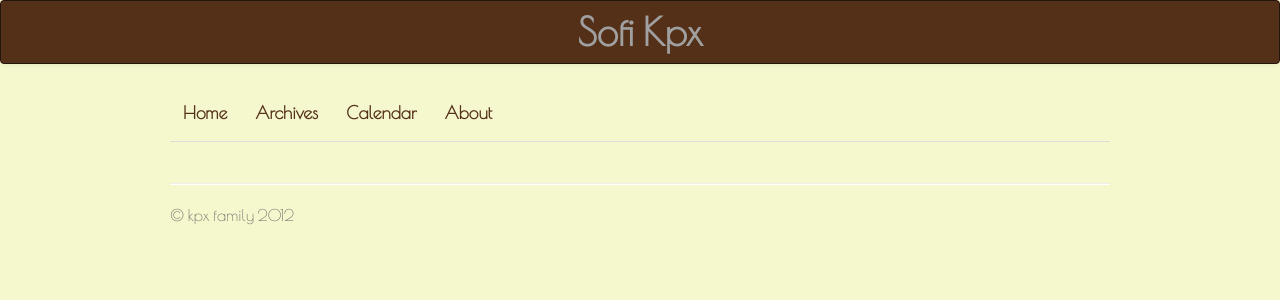
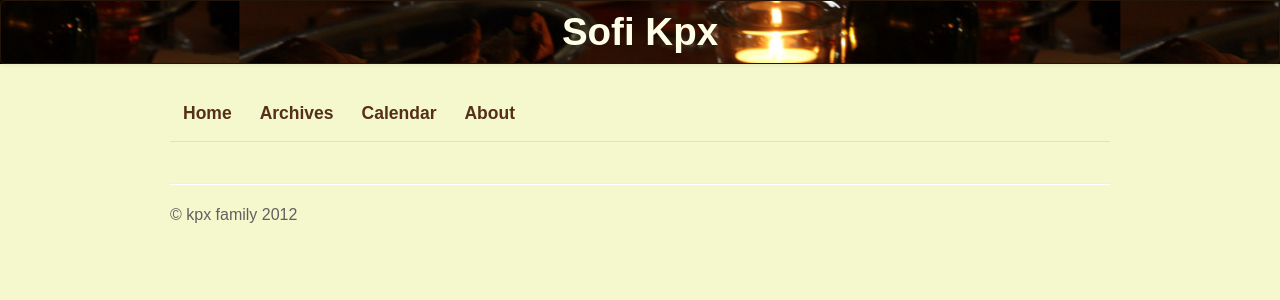
Before and after one commit to kpx13/sofi, a Django app: template templates/home.html in a window 1280 px wide. Shown: the top 300 px of the page. Run offline with Django 3.2, Linux system fonts and the light colour scheme; the template is opened without the code that fills it, so the values that code supplies are empty; parts of the project's set-up code (start-up, migrations or seed data) failed here and were passed over; some libraries are stand-ins or nearby versions.

Commit message:
new edits

```diff
--- a/site_static/css/style.css
+++ b/site_static/css/style.css
@@ -1,5 +1,10 @@
-@import url(http://fonts.googleapis.com/css?family=Poiret+One&subset=cyrillic,latin);
-* {font-family: 'Poiret One', sans-serif !important;}
+/* @import url(http://fonts.googleapis.com/css?family=Poiret+One&subset=cyrillic,latin); */
+
+@font-face {
+font-family: UnivRom; /* Имя шрифта */
+src: url('UnivRom.ttf') format("truetype"); /* Путь к файлу со шрифтом */
+}
+* {font-family: 'UnivRom', sans-serif !important;}
 
 table {background-color: transparent}
 
--- a/templates/base.html
+++ b/templates/base.html
@@ -16,13 +16,13 @@
 
 
 
-            <div class="navbar">
-                <div class="navbar-inner">
-                    <div class="container">
-                        <table style='width: 100%; text-align: center; height: 100%'>
+            <div class="navbar" style='background: #fff url(/static/img/top.jpg) 60%'>
+                <div class="navbar-inner" style='background:transparent;'>
+                    <div class="container" style='background:transparent;'>
+                        <table style='width: 100%; text-align: center; height: 100%; background:transparent;'>
                                     <tr>
                                         <td width='25%'>
-                                        <h1> Sofi Kpx </h1></td>
+                                        <h1 style='color: #ffffe7'> Sofi Kpx </h1></td>
                                     </tr>
                                 </table>
                     </div>
```
Also changed, not shown: site_static/css/UnivRom.ttf (added), site_static/favicon.ico, site_static/img/top.jpg (added).
